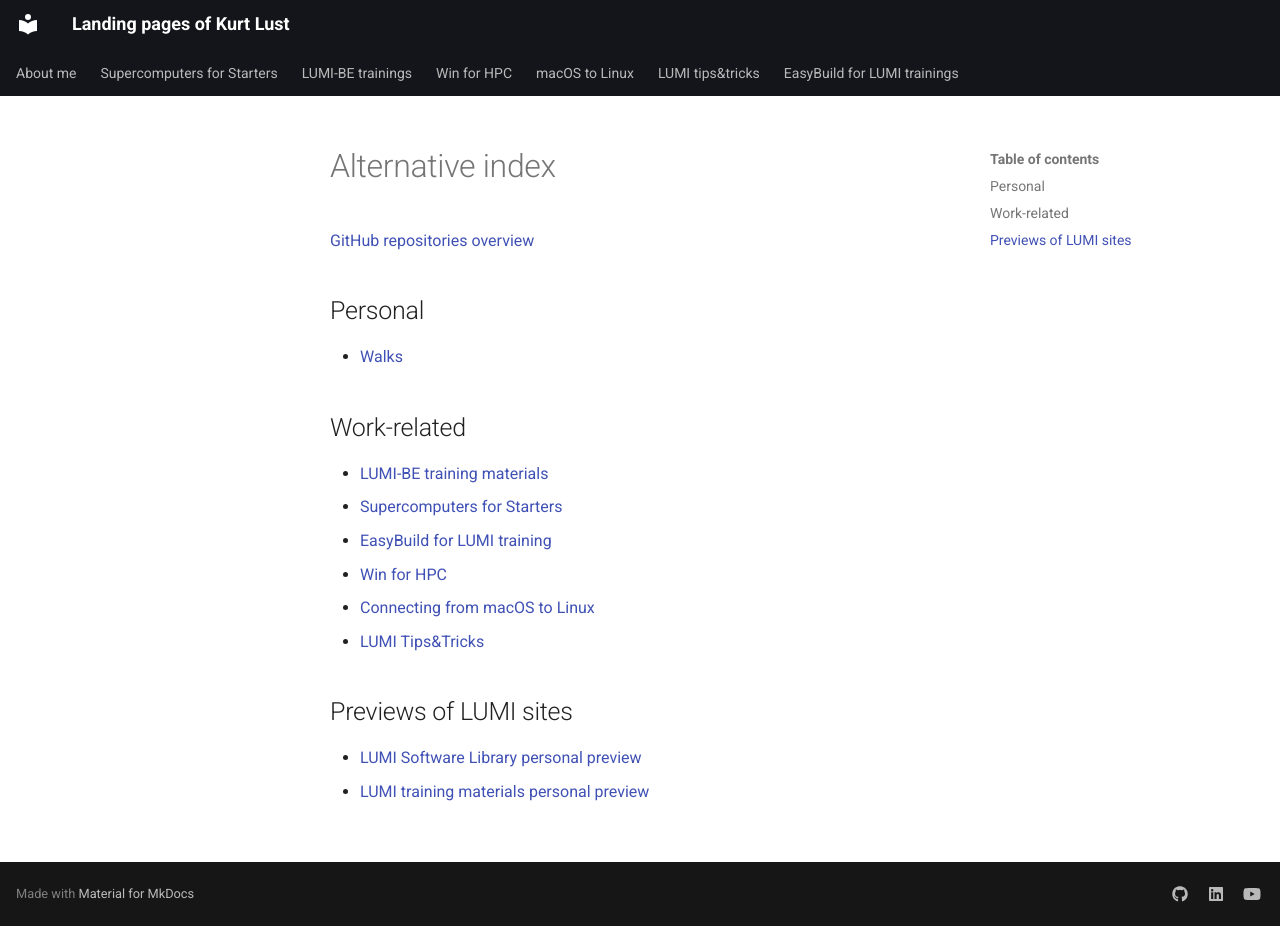
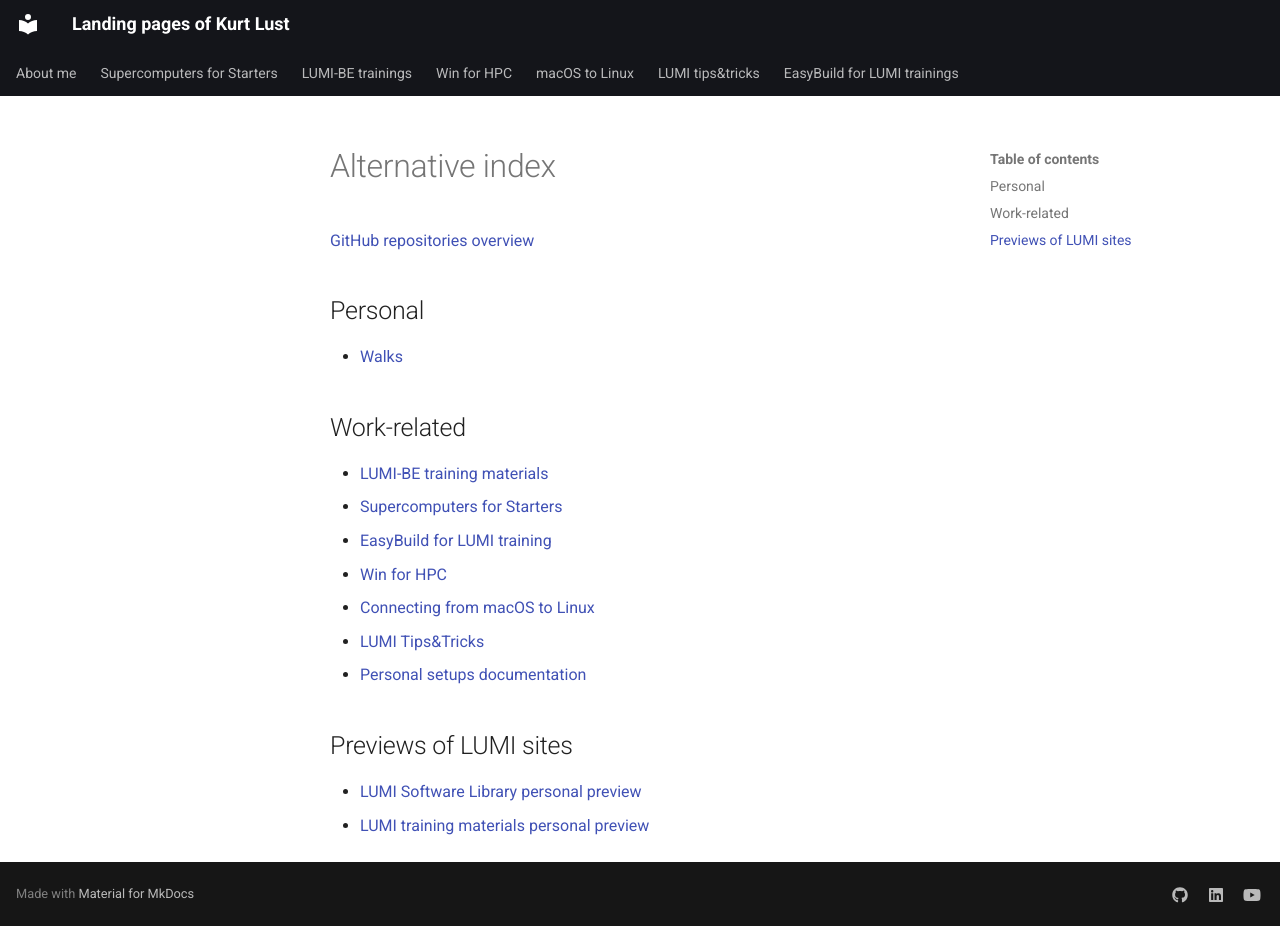
Before and after one commit to klust/klust.github.io, an MkDocs documentation site: the page built from docs/2.md, in a window 1280 px wide and 926 px high. Built offline with MkDocs 1.6.1 and Material for MkDocs 9.7.7, drawn with Linux system fonts in a browser that asks for light colours.

Commit message:
Added yet another work-related site.

```diff
--- a/docs/2.md
+++ b/docs/2.md
@@ -15,6 +15,7 @@
 -   [Win for HPC](../windows-client-HPC)
 -   [Connecting from macOS to Linux](../macos-to-linux)
 -   [LUMI Tips&Tricks](../LUMI-tips-and-tricks)
+-   [Personal setups documentation](../PersonalSetupsDocs)
 
 ## Previews of LUMI sites
 
```
